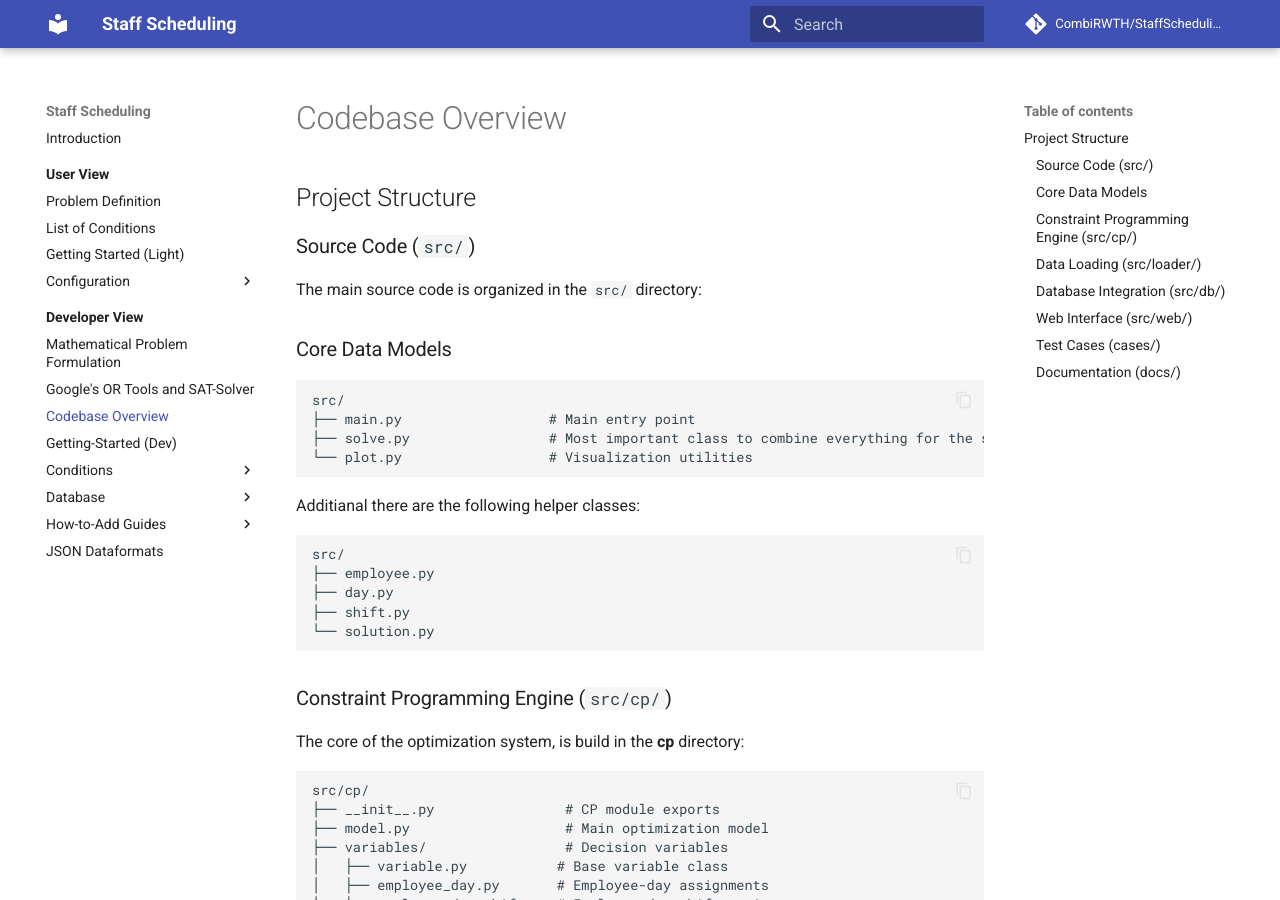
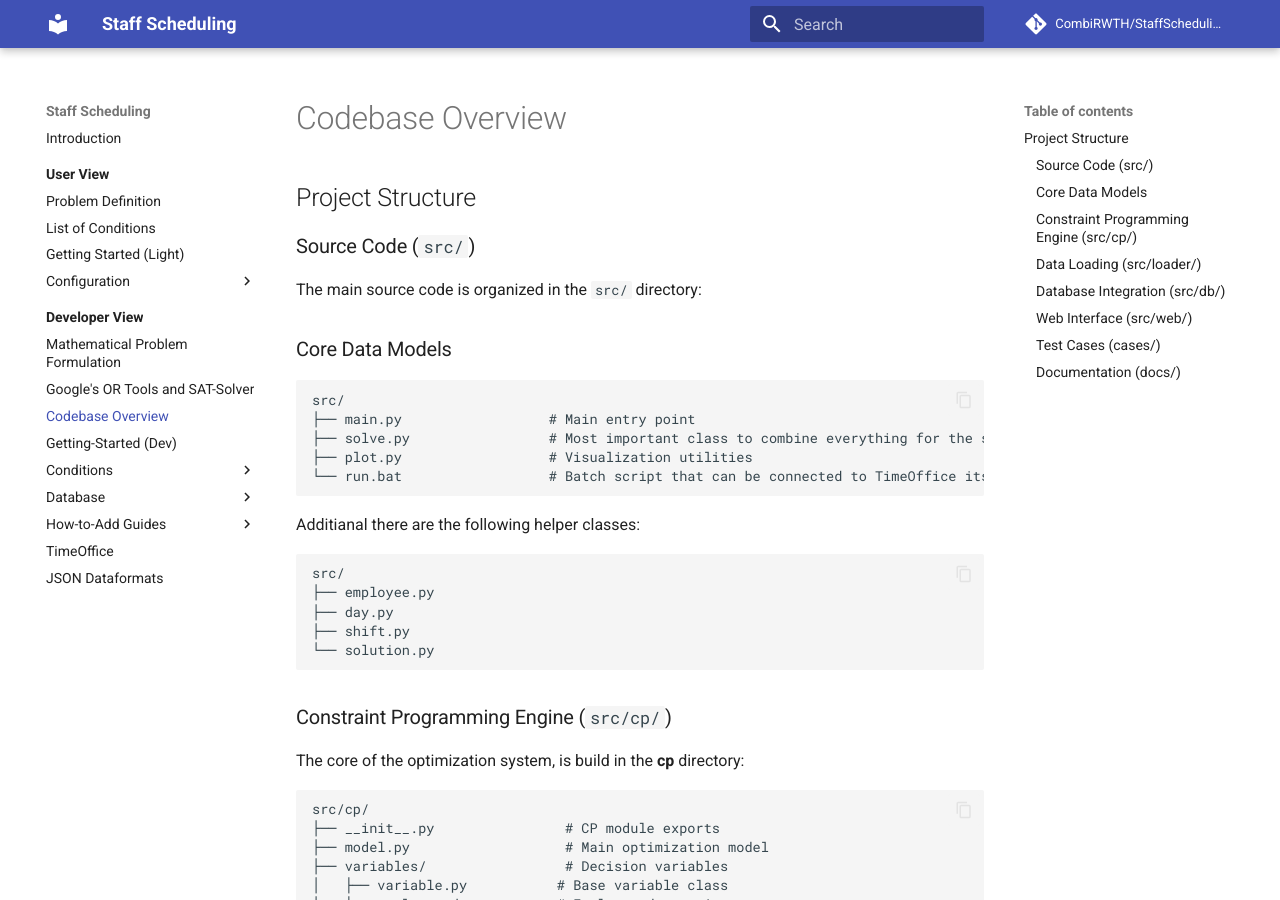
Before and after one commit to CombiRWTH/StaffScheduling, an MkDocs documentation site: the page built from docs/developer-view/codebase-overview.md, in a window 1280 px wide and 900 px high. Built offline with MkDocs 1.6.1 and Material for MkDocs 9.7.7, drawn with Linux system fonts in a browser that asks for light colours; comment, search, counter and statistics services are not loaded.

Commit message:
add run.bat to repo

````diff
--- a/docs/developer-view/codebase-overview.md
+++ b/docs/developer-view/codebase-overview.md
@@ -11,7 +11,8 @@ The main source code is organized in the `src/` directory:
 src/
 ├── main.py                  # Main entry point
 ├── solve.py                 # Most important class to combine everything for the solver. Command-line solver interface.
-└── plot.py                  # Visualization utilities
+├── plot.py                  # Visualization utilities
+└── run.bat                  # Batch script that can be connected to TimeOffice itself to start automated process
 ```
 
 Additianal there are the following helper classes:
--- a/mkdocs.yml
+++ b/mkdocs.yml
@@ -58,6 +58,7 @@ nav:
           - How to add a Constraint: developer-view/how-to-add/how-to-add-constraint.md
           - How to add a Objective: developer-view/how-to-add/how-to-add-objective.md
           - How to add a Variable: developer-view/how-to-add/how-to-add-variable.md
+      - TimeOffice: developer-view/timeoffice.md
       - JSON Dataformats: developer-view/json-dataformat.md
 
 
````
Also changed, not shown: docs/developer-view/timeoffice.md (added, +13 -0 lines), 1 other file.
